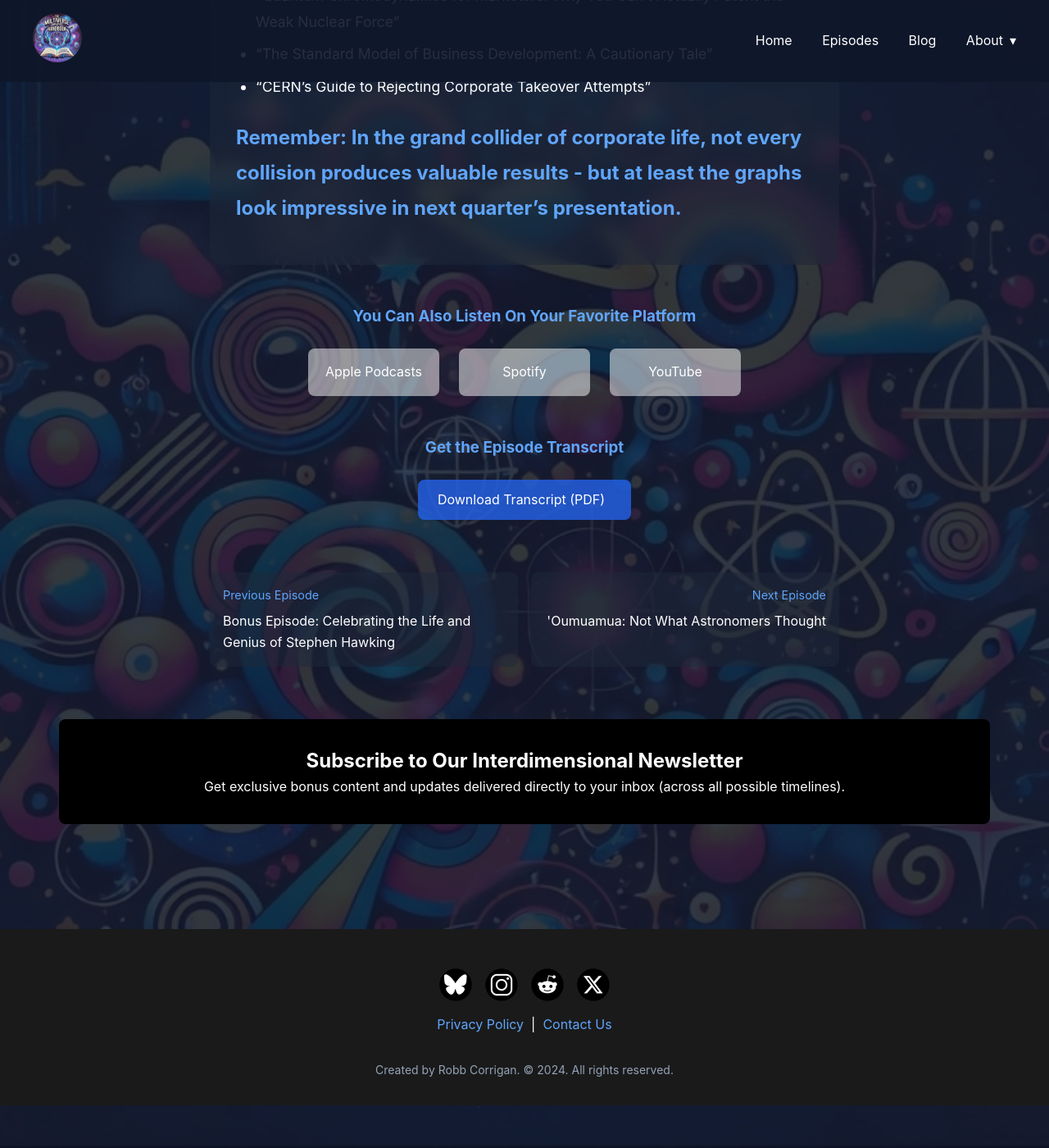
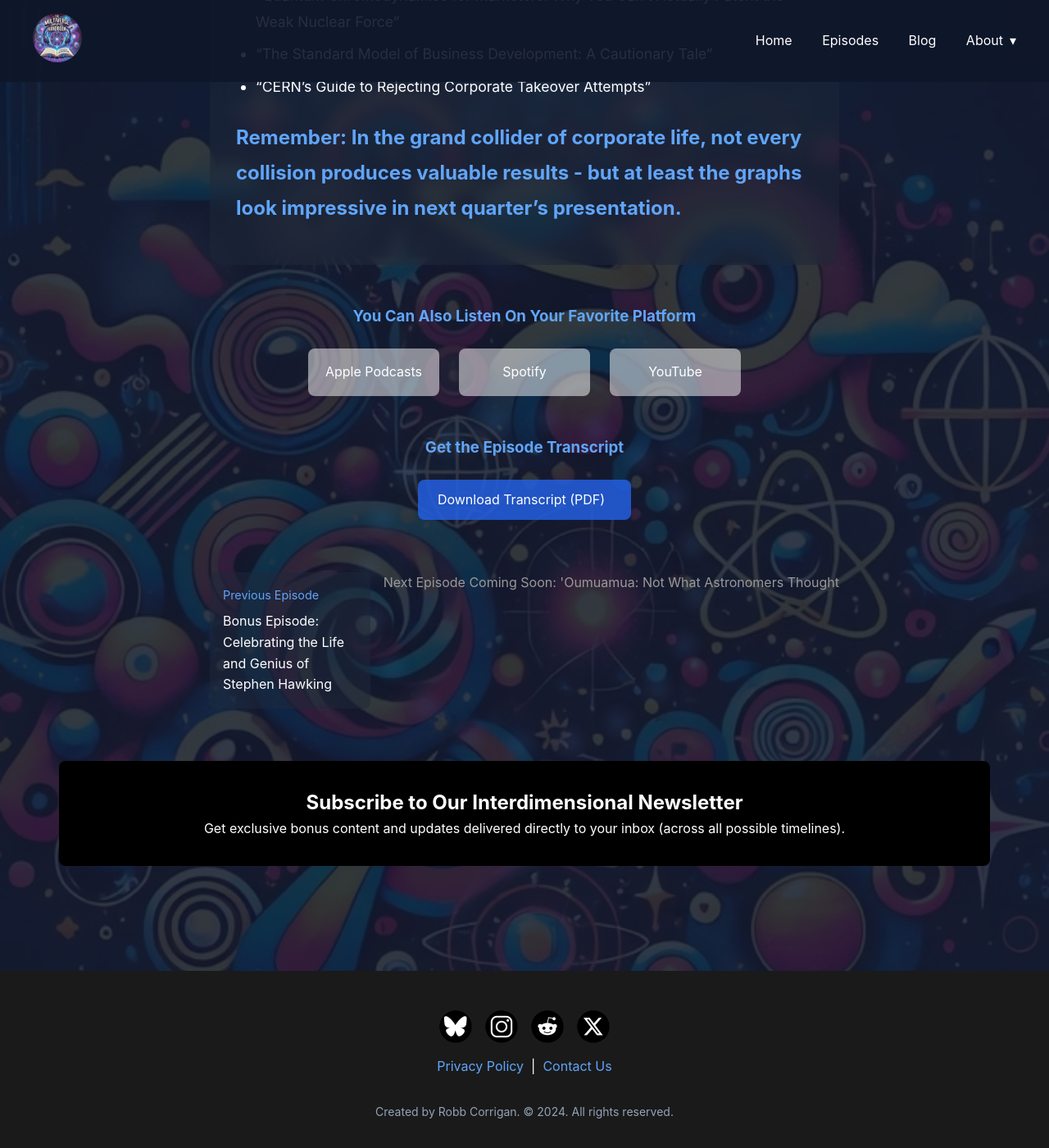
Before and after one commit to forward6/tmeh, a Jekyll site: the page built from _episodes/2025-01-14-cern-for-sale-when-sales-teams-collide-with-particle-physics.md, in a window 1280 px wide and 1400 px high, scrolled down 2987 px. Shown: the whole window at 82% size. Built offline with Jekyll 4.4.1, drawn with Linux system fonts in a browser that asks for light colours; before the commit the page ends 4335 px from its top, so only the background shows below that.

Commit message:
corrected episode nav

```diff
--- a/_layouts/episode.html
+++ b/_layouts/episode.html
@@ -1,7 +1,6 @@
 ---
 layout: default
 ---
-
 
 <div class="background-container">
     <div class="background-overlay"></div>
@@ -66,21 +65,38 @@ layout: default
         </a>
     </div>
 
-    <div class="episode-navigation">
-        {% if page.previous.url %}
+
+	<div class="episode-navigation">
+    {% if page.previous.url %}
+        {% if page.previous.date <= site.time %}
         <a href="{{page.previous.url}}" class="prev-episode">
             <span>Previous Episode</span>
             {{ page.previous.title }}
         </a>
+        {% else %}
+        <span class="prev-episode disabled">
+            <span>Previous Episode</span>
+            Coming Soon: {{ page.previous.title }}
+        </span>
         {% endif %}
+    {% endif %}
 
-        {% if page.next.url %}
+    {% if page.next.url %}
+        {% if page.next.date <= site.time %}
         <a href="{{page.next.url}}" class="next-episode">
             <span>Next Episode</span>
             {{ page.next.title }}
         </a>
+        {% else %}
+        <span class="next-episode disabled">
+            <span>Next Episode</span>
+            Coming Soon: {{ page.next.title }}
+        </span>
         {% endif %}
-    </div>
+    {% endif %}
+	</div>
+
+
 </article>
 
 {% include newsletter.html %}
--- a/assets/css/main.scss
+++ b/assets/css/main.scss
@@ -1042,6 +1042,16 @@ h1 {
         margin: 1.5rem 0;
         border-left: 4px solid $quantum-blue;
     }
+}
+
+.episode-navigation .disabled {
+    color: #999; /* Gray out the text */
+    cursor: not-allowed; /* Show a "not allowed" cursor */
+    text-decoration: none; /* Remove underline */
+}
+
+.episode-navigation .disabled:hover {
+    color: #999; /* Keep the same color on hover */
 }
 
 .back-button-container {
```
